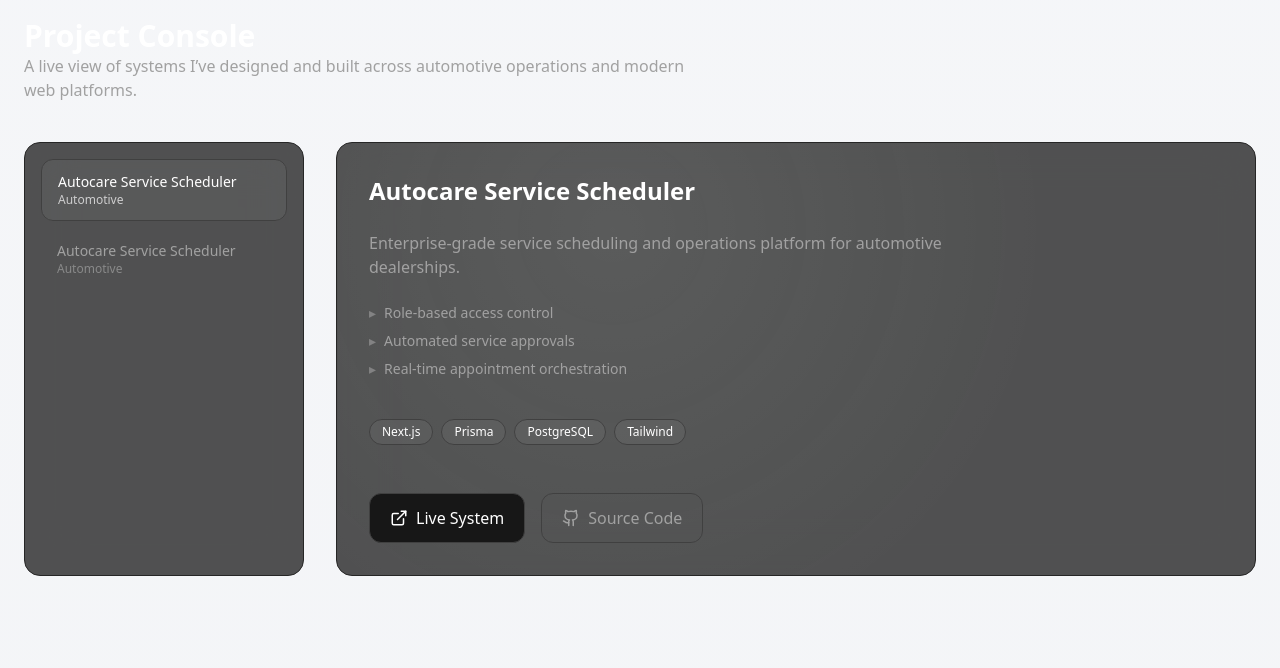
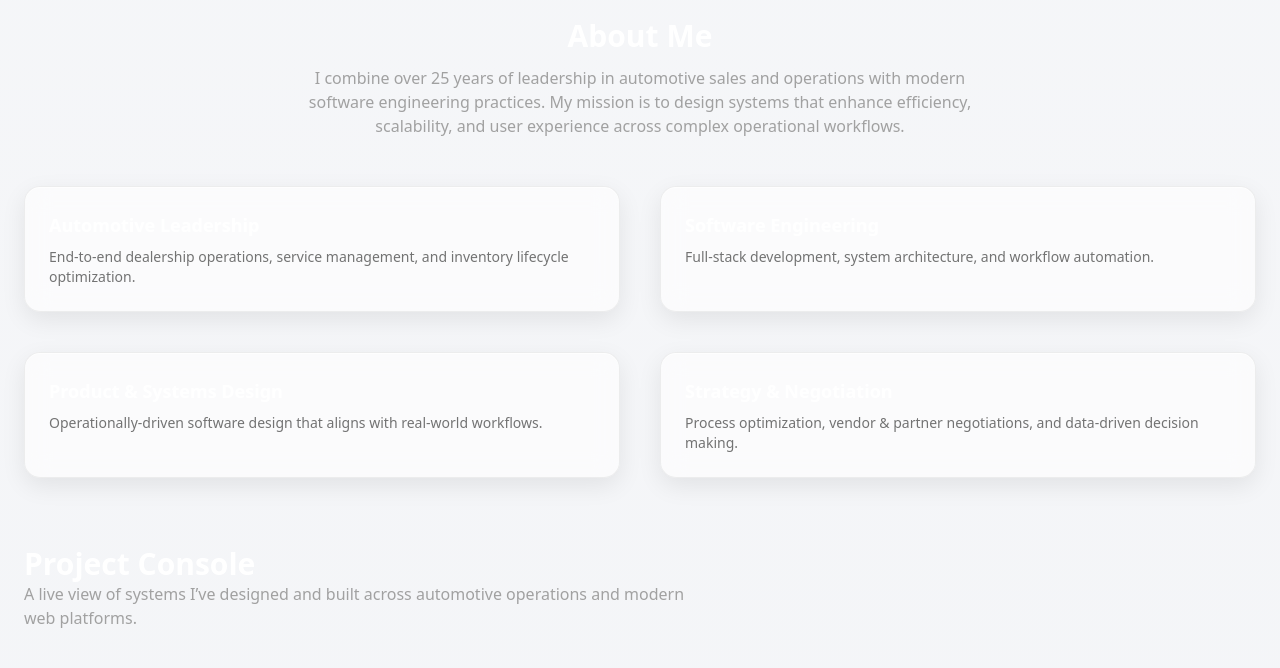
Before and after one commit to Ojfirst/simon-portfolio, a Next.js app: page / in a window 1280 px wide. Shown: the part 822-1490 px from the top of the page. Built offline with nearby package versions, Linux system fonts and the light colour scheme.

Commit message:
Add about section

```diff
--- a/src/app/page.tsx
+++ b/src/app/page.tsx
@@ -1,4 +1,5 @@
 import { OperationsHero } from '@/components/hero/hero'
+import { AboutSection } from '@/components/about-section/about-section';
 import ProjectSwitcher from '@/components/projects/project-switcher'
 import { ExperienceConsole } from '@/components/experienceConsole/experience-console';
 import { CapabilityMatrix } from '@/components/experienceConsole/capability-matrix/capability-matrix';
@@ -10,9 +11,9 @@ import { ContactSection } from '@/components/contact/contact-section';
 
 export default function Home() {
   return (
-
-    <main >
+    <>
       <OperationsHero />
+      <AboutSection />
       <ProjectSwitcher />
       <ExperienceConsole />
       <CapabilityMatrix />
@@ -20,7 +21,6 @@ export default function Home() {
       <SkillsSection />
       <ArchitectureSection />
       <ContactSection />
-    </main>
-
+    </>
   )
 }
--- /dev/null
+++ b/src/components/about-section/about-section.tsx
@@ -0,0 +1,86 @@
+"use client"
+
+import { useTheme } from "next-themes"
+import { motion } from "framer-motion"
+import { JsonLd } from "@/components/seo/json-ld"
+import { contactInfo } from "@/components/contact/contact.data"
+
+export function AboutSection() {
+  const { theme } = useTheme()
+
+  // 🔁 Theme-aware tokens
+  const textColor = theme === "light" ? "text-neutral-900" : "text-white"
+  const subTextColor = theme === "light" ? "text-neutral-700" : "text-neutral-400"
+  const mutedText = theme === "light" ? "text-neutral-600" : "text-neutral-500"
+
+  // JSON-LD Person Schema
+  const personSchema = {
+    "@context": "https://schema.org",
+    "@type": "Person",
+    name: "Simon Abiodun Aina",
+    jobTitle: "Software Engineer & Automotive Systems Specialist",
+    description:
+      "Experienced professional bridging modern software engineering with automotive operations, delivering scalable solutions and operational excellence.",
+    url: "https://yourdomain.com",
+    sameAs: contactInfo.linkedProfiles,
+    email: `mailto:${contactInfo.email}`,
+    telephone: contactInfo.phone,
+  }
+
+  return (
+    <section id="about" className="max-w-7xl mx-auto px-6 py-2">
+      <JsonLd schema={personSchema} />
+
+      <header className="mb-12 text-center">
+        <motion.h2
+          className={`text-3xl font-semibold ${textColor}`}
+          initial={{ opacity: 0, y: -10 }}
+          animate={{ opacity: 1, y: 0 }}
+          transition={{ duration: 0.6 }}
+        >
+          About Me
+        </motion.h2>
+        <motion.p
+          className={`mt-3 max-w-2xl mx-auto ${subTextColor}`}
+          initial={{ opacity: 0, y: 5 }}
+          animate={{ opacity: 1, y: 0 }}
+          transition={{ delay: 0.2, duration: 0.6 }}
+        >
+          I combine over 25 years of leadership in automotive sales and operations with modern software engineering practices. My mission is to design systems that enhance efficiency, scalability, and user experience across complex operational workflows.
+        </motion.p>
+      </header>
+
+      <motion.div
+        className="grid grid-cols-1 md:grid-cols-2 gap-10"
+        initial="hidden"
+        animate="visible"
+        variants={{
+          hidden: {},
+          visible: { transition: { staggerChildren: 0.1 } },
+        }}
+      >
+        {/* Key Strengths / Highlights */}
+        {[
+          { title: "Automotive Leadership", desc: "End-to-end dealership operations, service management, and inventory lifecycle optimization." },
+          { title: "Software Engineering", desc: "Full-stack development, system architecture, and workflow automation." },
+          { title: "Product & Systems Design", desc: "Operationally-driven software design that aligns with real-world workflows." },
+          { title: "Strategy & Negotiation", desc: "Process optimization, vendor & partner negotiations, and data-driven decision making." },
+        ].map((item, i) => (
+          <motion.div
+            key={item.title}
+            className="glass rounded-2xl p-6 border backdrop-blur-md cursor-default"
+            whileHover={{ scale: 1.02 }}
+            transition={{ type: "spring", stiffness: 300, damping: 20 }}
+            variants={{
+              hidden: { opacity: 0, y: 20 },
+              visible: { opacity: 1, y: 0 },
+            }}
+          >
+            <h3 className={`text-lg font-semibold mb-2 ${textColor}`}>{item.title}</h3>
+            <p className={`text-sm ${mutedText}`}>{item.desc}</p>
+          </motion.div>
+        ))}
+      </motion.div>
+    </section>
+  )
+}
--- a/src/components/projects/projects-section.tsx
+++ b/src/components/projects/projects-section.tsx
@@ -25,7 +25,7 @@ export function ProjectsConsole() {
       : "bg-neutral-950/70 border-neutral-800"
 
   return (
-    <section id="projects" className="max-w-7xl mx-auto px-6 py-2">
+    <section id="projects" className="max-w-7xl mx-auto px-6 py-15">
       <JsonLd schema={getProjectSchema(active)} />
 
       <header className="mb-10">
```
